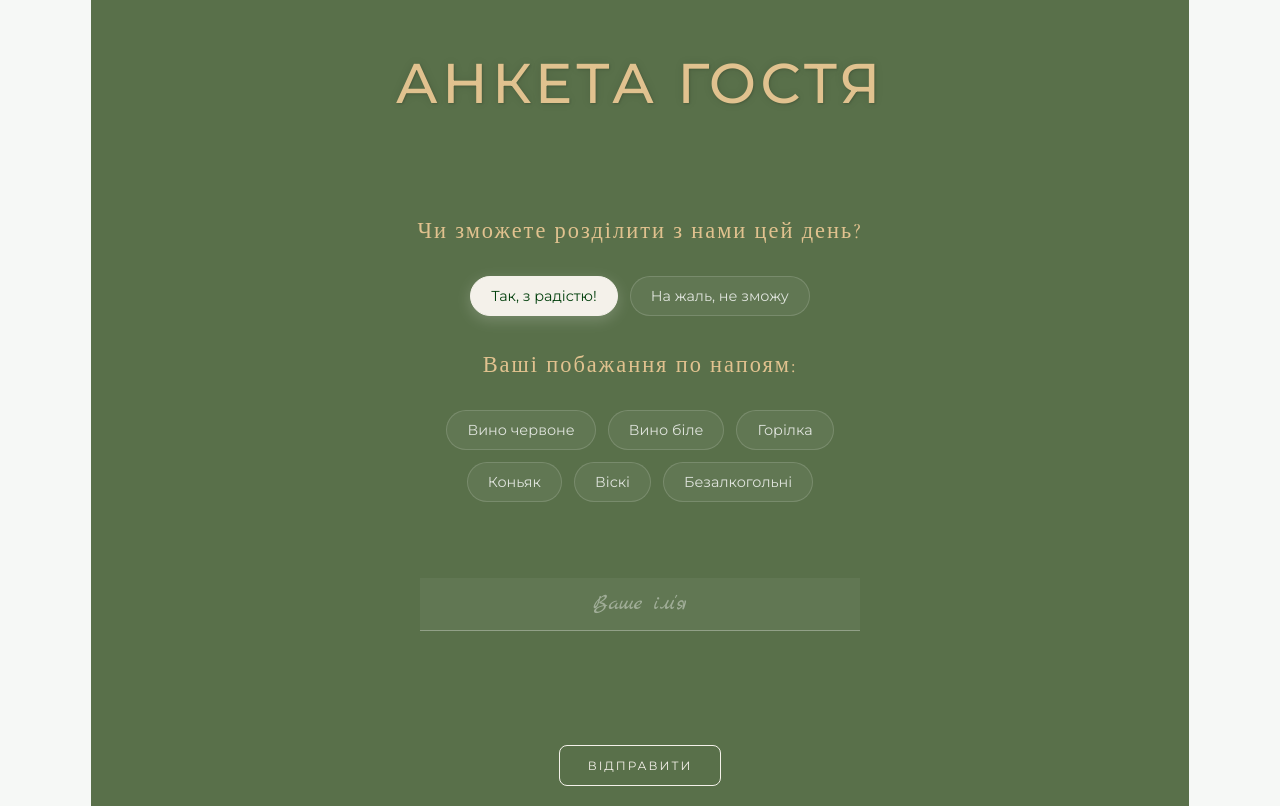
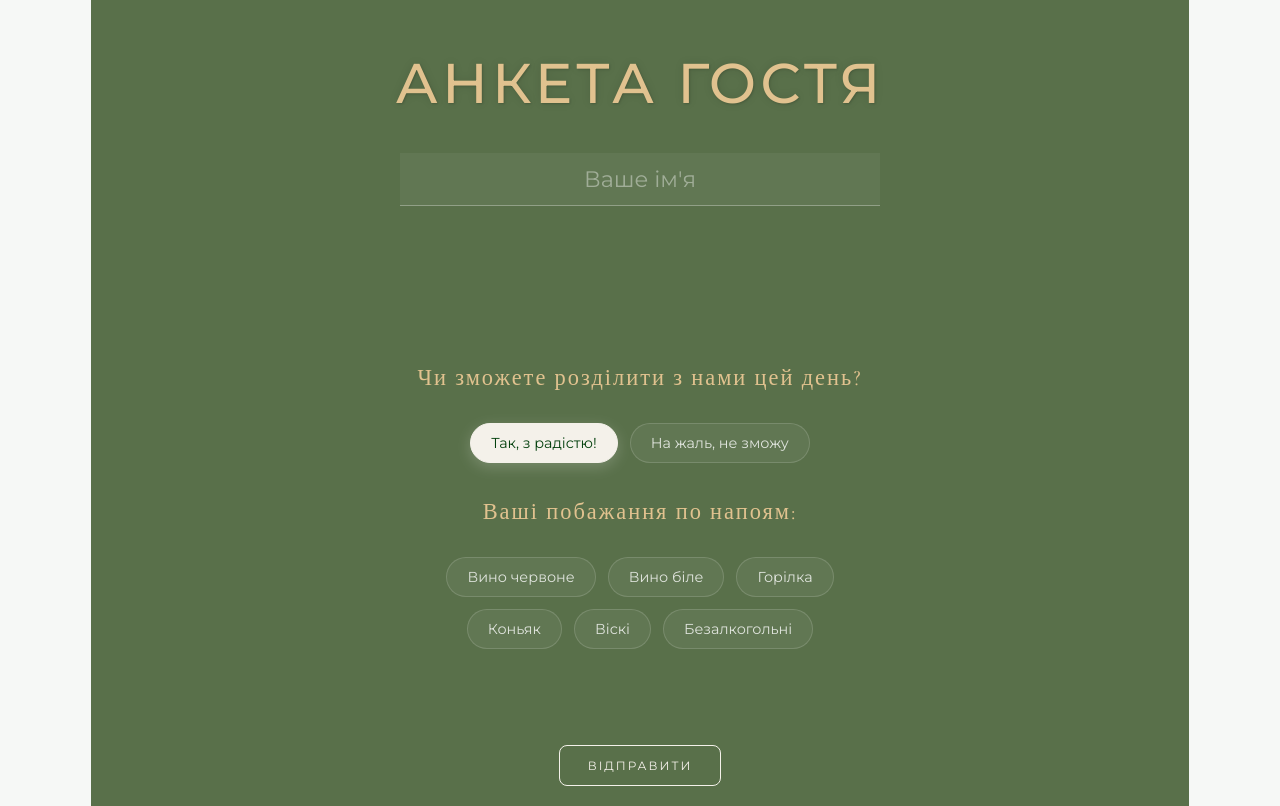
Before and after one commit to viktoriia17B/wedding-invitation, a React (Vite) app: page / in a window 1280 px wide. Shown: the part 3540-4346 px from the top of the page. Built offline with nearby package versions, Linux system fonts and the light colour scheme.

Commit message:
:feat:add personalized guest greeting on final screen and adjust text styles

```diff
--- a/src/components/FinalScreen/finalScreen.module.scss
+++ b/src/components/FinalScreen/finalScreen.module.scss
@@ -25,7 +25,12 @@
     }
 
     .title {
-        @include m.accent-text-base($size: v.$size-subtitle, $color: v.$color-text-main);
+        @include m.accent-text-base($font: v.$font-serif,
+            $size: v.$size-subtitle,
+            $color: v.$color-text-light,
+            $shadow: 2px 2px 4px v.$color-shadow );
+        font-style: italic;
+        text-wrap: balance;
         animation: pulse 2.5s ease-in-out infinite;
 
         // Вказуємо браузеру оптимізувати цей елемент під GPU-анімацію
--- a/src/components/FinalScreen/index.jsx
+++ b/src/components/FinalScreen/index.jsx
@@ -1,11 +1,11 @@
 import { forwardRef } from 'react';
 import styles from './finalScreen.module.scss';
-const FinalScreen = forwardRef(({ backgroundImg, attending }, ref) => {
+const FinalScreen = forwardRef(({ backgroundImg, attending, name }, ref) => {
     return (
         <section ref={ref} className={styles.finalScreen}
             style={{ '--bg-image': `url(${backgroundImg})` }}>
             <div className={styles.content}>
-                <h2 className={styles.title}>{attending === 'yes' ? 'Чекаємо на Вас із нетерпінням!' : 'Обіймаємо та дякуємо за відповідь!'}</h2>
+                <h2 className={styles.title}>{name},<br />{attending === 'yes' ? 'чекаємо на Вас із нетерпінням!' : 'обіймаємо та дякуємо за відповідь!'}</h2>
             </div>
         </section >
     )
--- a/src/components/RsvpForm/index.jsx
+++ b/src/components/RsvpForm/index.jsx
@@ -19,7 +19,7 @@ const RsvpForm = forwardRef(({ endpoint, backgroundImg }, ref) => {
         if (formData.attending === 'yes' && formData.alcohol.length > 0) {
             setTimeout(() => {
                 nameInputRef.current?.focus();
-            }, 300)
+            }, 200)
         }
     }, [formData.attending, formData.alcohol])
     const handleChange = (e) => {
@@ -48,10 +48,15 @@ const RsvpForm = forwardRef(({ endpoint, backgroundImg }, ref) => {
 
     return (
         <section ref={ref} className={styles.rsvp}>
-            {status === 'sent' ? (<FinalScreen backgroundImg={backgroundImg} attending={formData.attending} />) : (
+            {status === 'sent' ? (<FinalScreen backgroundImg={backgroundImg} {...formData} />) : (
                 <div className={styles.content}>
                     <div className={styles.top}>
                         <h2 className={styles.title}>Анкета гостя</h2>
+                    </div>
+                    <div className={styles.formGroup}>
+                        <label htmlFor="name" className={styles.visuallyHidden}>Ваше ім'я</label>
+                        <input ref={nameInputRef} type='text' id="name" name="name" required className={styles.inputField} value={formData.name}
+                            onChange={handleChange} placeholder="Ваше ім'я" />
                     </div>
                     <form className={styles.form} onSubmit={handleSubmit}>
                         <div className={styles.formGroup}>
@@ -59,7 +64,8 @@ const RsvpForm = forwardRef(({ endpoint, backgroundImg }, ref) => {
                             <div className={styles.container}>
                                 {ATTENDANCE_OPTIONS.map(opt => (
                                     <label key={opt.value} className={`${styles.field} ${formData.attending === opt.value ? styles.active : ''}`}>
-                                        <input type="radio" name="attending" value={opt.value} checked={formData.attending === opt.value} onChange={handleChange} />
+                                        <input type="radio" name="attending" value={opt.value}
+                                            checked={formData.attending === opt.value} onChange={handleChange} />
                                         {opt.label}
                                     </label>
                                 ))}
@@ -80,11 +86,6 @@ const RsvpForm = forwardRef(({ endpoint, backgroundImg }, ref) => {
                                     </div>
                                 </div>
                             )}
-                            <div className={styles.formGroup}>
-                                <label htmlFor="name" className={styles.visuallyHidden}>Ваше ім'я</label>
-                                <input ref={nameInputRef} type='text' id="name" name="name" required className={styles.inputField} value={formData.name}
-                                    onChange={handleChange} placeholder="Ваше ім'я" />
-                            </div>
                         </div>
                         <button className={styles.btn} type='submit' disabled={status === 'sending'}>
                             {status === 'sending' ? 'Надсилаємо...' : 'ВІдправити'}</button>
--- a/src/components/RsvpForm/rsvpForm.module.scss
+++ b/src/components/RsvpForm/rsvpForm.module.scss
@@ -46,8 +46,8 @@
     }
 
     .form {
-        @include m.section-block($margin-top: auto);
-        gap: clamp(24px, 2.7dvw, 40px);
+        @include m.section-block();
+        gap: 16px;
         max-width: clamp(320px, 65vw, 560px);
     }
 
@@ -82,8 +82,8 @@
         border: none;
         border-bottom: 1px solid rgba(255, 255, 255, 0.3);
         padding: 12px 8px;
-        color: v.$color-text-main;
-        font-family: v.$font-accent;
+        color: v.$color-white;
+        font-family: v.$font-main;
         font-size: v.$size-text-accent;
         text-align: center;
         outline: none;
```
